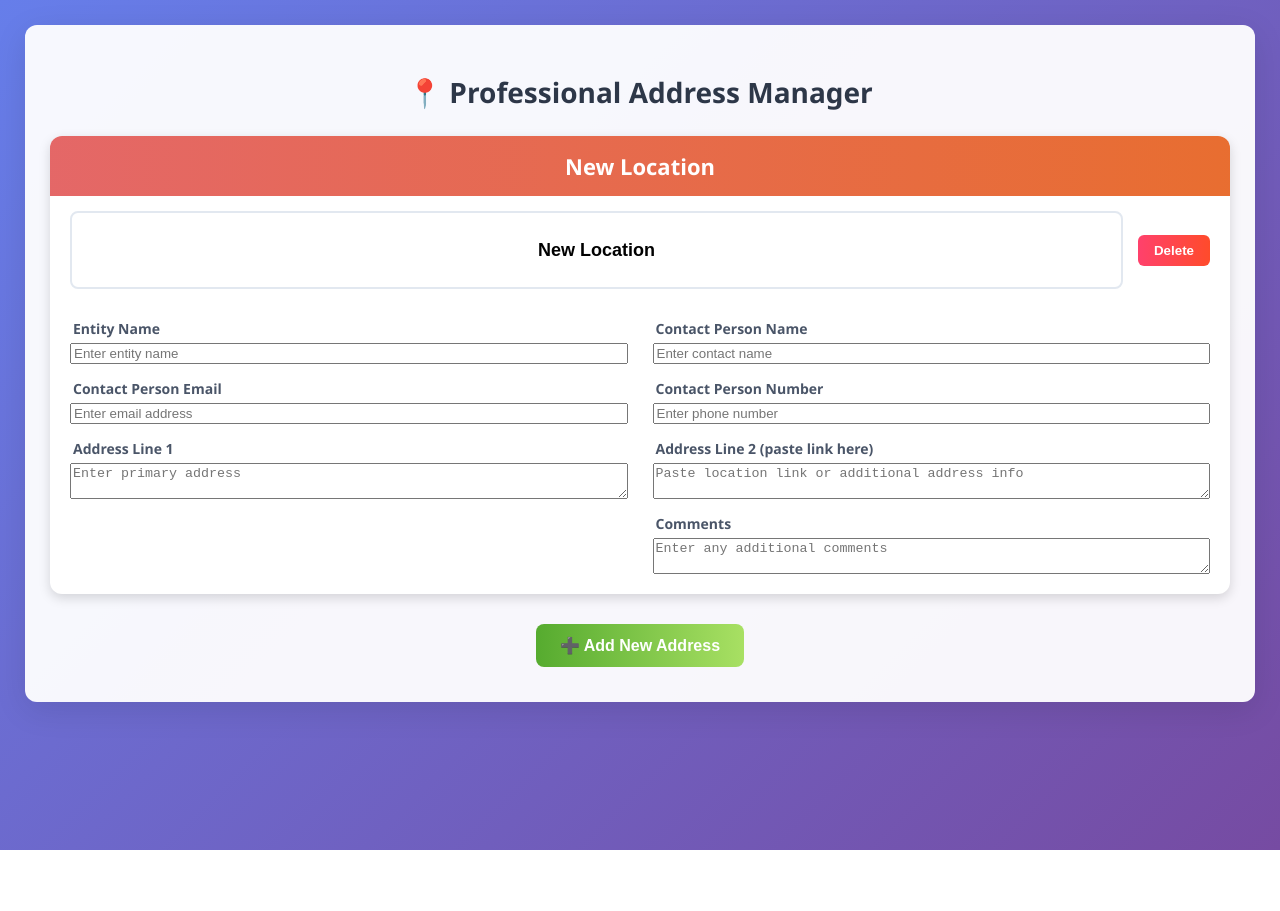
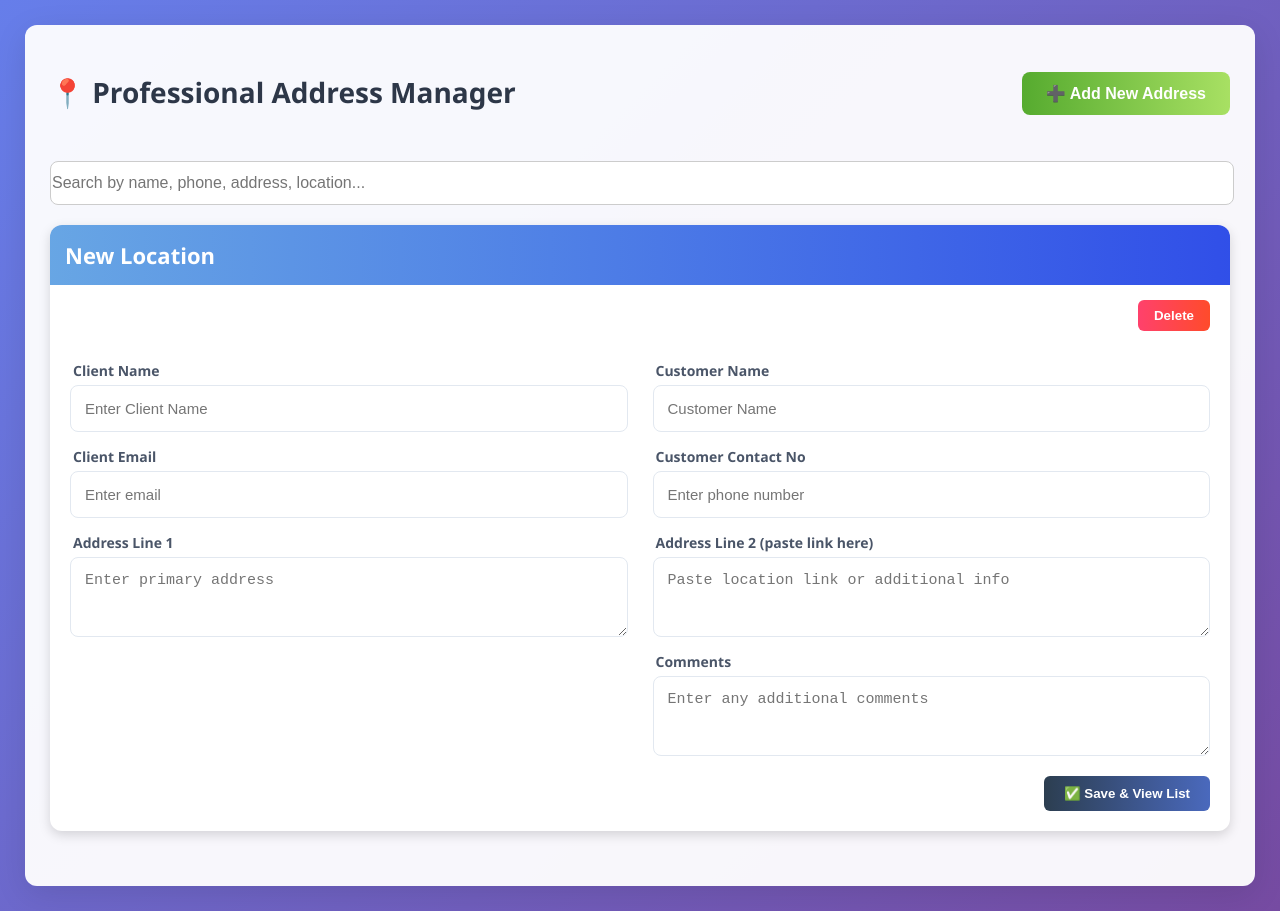
Before and after one commit to Depoter010/Locationfind, a plain HTML site: page index.html in a window 1280 px wide. Both pictures are taken after a click on the button "➕ Add New Address". Before the commit the page ends 850 px from the top, so only its background shows below. Drawn offline with Linux system fonts and the light colour scheme.

Commit message:
Update index.html

```diff
--- a/index.html
+++ b/index.html
@@ -11,7 +11,6 @@
       background: linear-gradient(135deg, #667eea 0%, #764ba2 100%);
       min-height: 100vh;
     }
-
     .container {
       max-width: 1200px;
       margin: 0 auto;
@@ -20,7 +19,6 @@
       padding: 25px;
       box-shadow: 0 8px 32px rgba(0, 0, 0, 0.1);
     }
-
     h2 {
       text-align: center;
       color: #2d3748;
@@ -28,6 +26,19 @@
       font-size: 28px;
       font-weight: 600;
     }
+
+    /* Search Bar */
+    .search-bar {
+      width: 100%;
+      padding: 12px 1px;
+      margin-bottom: 20px;
+      border-radius: 8px;
+      border: 1px solid #ccc;
+      font-size: 16px;
+    }
+
+    .view { display: none; }
+    .view.active { display: block; }
 
     .address-card {
       background: #fff;
@@ -37,19 +48,26 @@
       overflow: hidden;
       transition: transform 0.3s ease, box-shadow 0.3s ease;
     }
-
     .address-card:hover {
       transform: translateY(-5px);
-      box-shadow: 0 8px 20px rgba(0, 0, 0, 0.2);
+      box-shadow: 0 8px 20px rgba(0,0,0,0.2);
     }
 
+    /* Editable Header Style */
     .address-header {
       font-size: 22px;
       font-weight: bold;
       padding: 15px;
       color: #fff;
-      text-align: center;
+      text-align: left;
+      direction: ltr;
+      cursor: text;
       background: linear-gradient(90deg, #FF9A8B 0%, #FF6A88 55%, #FF99AC 100%);
+      transition: background 0.3s;
+    }
+    .address-header:focus {
+      outline: 3px solid #4299e1;
+      outline-offset: -3px;
     }
 
     .address-body {
@@ -59,18 +77,8 @@
       gap: 25px;
     }
 
-    .column {
-      flex: 1;
-      display: flex;
-      flex-direction: column;
-      gap: 15px;
-    }
-
-    .input-group {
-      display: flex;
-      flex-direction: column;
-    }
-
+    .column { flex: 1; display: flex; flex-direction: column; gap: 15px; }
+    .input-group { display: flex; flex-direction: column; }
     .input-label {
       font-size: 14px;
       font-weight: 600;
@@ -88,23 +96,22 @@
       font-size: 15px;
       transition: border-color 0.3s, box-shadow 0.3s;
       box-sizing: border-box;
-      min-height: 50px;
+      min-height: 45px;
     }
-
+    .address-form textarea { min-height: 80px; }
     .address-form input:focus, .address-form textarea:focus {
       outline: none;
       border-color: #4299e1;
-      box-shadow: 0 0 0 3px rgba(66, 153, 225, 0.2);
+      box-shadow: 0 0 0 3px rgba(66,153,225,0.2);
     }
 
     .top-bar {
       display: flex;
-      justify-content: space-between;
+      justify-content: flex-end;
       align-items: center;
       padding: 15px 20px 0;
       margin-bottom: 10px;
     }
-
     .delete-btn {
       background: linear-gradient(to right, #FF416C, #FF4B2B);
       color: #fff;
@@ -115,13 +122,27 @@
       font-weight: 600;
       transition: all 0.3s;
     }
+    .delete-btn:hover { transform: scale(1.05); box-shadow: 0 4px 8px rgba(255,65,108,0.4); }
 
-    .delete-btn:hover {
-      transform: scale(1.05);
-      box-shadow: 0 4px 8px rgba(255, 65, 108, 0.4);
+    .action-bar {
+      display: flex;
+      justify-content: flex-end;
+      gap: 15px;
+      padding: 0 20px 20px;
     }
+    .submit-btn {
+      background: linear-gradient(to right, #2c3e50, #4a69bd);
+      color: #fff;
+      border: none;
+      padding: 10px 20px;
+      border-radius: 6px;
+      cursor: pointer;
+      font-weight: 600;
+      transition: all 0.3s;
+    }
+    .submit-btn:hover { transform: translateY(-2px); box-shadow: 0 4px 8px rgba(44,62,80,0.4); }
 
-    .add-btn {
+    .add-new-header-btn {
       background: linear-gradient(to right, #56ab2f, #a8e063);
       color: #fff;
       border: none;
@@ -130,15 +151,37 @@
       cursor: pointer;
       font-size: 16px;
       font-weight: 600;
-      display: block;
-      margin: 30px auto 10px;
       transition: all 0.3s;
     }
+    .add-new-header-btn:hover { transform: scale(1.02); box-shadow: 0 4px 8px rgba(86,171,47,0.4); }
 
-    .add-btn:hover {
-      transform: scale(1.05);
-      box-shadow: 0 6px 12px rgba(86, 171, 47, 0.4);
+    #listView { padding: 10px 0; }
+    .list-item {
+      display: flex;
+      justify-content: space-between;
+      align-items: center;
+      padding: 15px 20px;
+      margin-bottom: 10px;
+      background: #f7f7f7;
+      border-radius: 8px;
+      border-left: 5px solid #4299e1;
+      transition: background 0.2s;
     }
+    .list-item:hover { background: #f0f0f0; }
+    .list-info { flex-grow: 1; font-size: 16px; color: #2d3748; }
+    .list-info strong { font-weight: 600; color: #1a202c; }
+    .list-actions button { margin-left: 10px; }
+    .view-btn {
+      background: linear-gradient(to right, #4299e1, #63b3ed);
+      color: #fff;
+      border: none;
+      padding: 8px 16px;
+      border-radius: 6px;
+      cursor: pointer;
+      font-weight: 600;
+      transition: all 0.3s;
+    }
+    .view-btn:hover { background: linear-gradient(to right, #3182ce, #4299e1); }
 
     .location-link {
       color: #3182ce;
@@ -150,312 +193,174 @@
       transition: color 0.2s;
       margin-top: 5px;
     }
-
-    .location-link:hover {
-      color: #2c5aa0;
-    }
-
-    .location-input {
-      font-size: 18px;
-      font-weight: bold;
-      text-align: center;
-      margin: 0;
-      padding: 12px;
-      border: 2px solid #e2e8f0;
-      border-radius: 8px;
-      flex-grow: 1;
-      margin-right: 15px;
-      min-height: 50px;
-    }
-
-    /* Print Styles for A4 Landscape */
-    @media print {
-      @page {
-        size: A4 landscape;
-        margin: 15mm;
-      }
-
-      body {
-        background: white !important;
-        margin: 0;
-        padding: 0;
-        font-family: 'Times New Roman', Times, serif;
-      }
-
-      .container {
-        max-width: none;
-        margin: 0;
-        padding: 0;
-        background: white;
-        box-shadow: none;
-      }
-
-      .add-btn, .delete-btn {
-        display: none !important;
-      }
-
-      .address-card {
-        box-shadow: none;
-        border: 1px solid #ddd;
-        margin-bottom: 20px;
-        page-break-inside: avoid;
-      }
-
-      .address-header {
-        background: #f0f0f0 !important;
-        color: black !important;
-        -webkit-print-color-adjust: exact;
-        print-color-adjust: exact;
-      }
-
-      h2 {
-        color: black;
-      }
-
-      .location-link::after {
-        content: " (" attr(href) ")";
-        font-weight: normal;
-        font-size: 12px;
-      }
-    }
+    .location-link:hover { color: #2c5aa0; }
   </style>
 </head>
 <body>
 <div class="container">
+  <div style="display: flex; justify-content: space-between; align-items: center; margin-bottom: 25px;">
       <h2>📍 Professional Address Manager</h2>
+      <button class="add-new-header-btn" onclick="showFormView()">➕ Add New Address</button>
+  </div>
+
+  <input type="text" id="searchInput" class="search-bar" placeholder="Search by name, phone, address, location..." oninput="applySearch()">
+
+  <div id="formView" class="view active">
       <div id="addressContainer"></div>
-    <button class="add-btn" onclick="addAddress()">➕ Add New Address</button>
+  </div>
+
+  <div id="listView" class="view"></div>
 </div>
 
 <script>
 let addresses = JSON.parse(localStorage.getItem("addresses")) || [];
+let activeAddressIndex = -1;
 
-    function saveData() {
-      localStorage.setItem("addresses", JSON.stringify(addresses));
+function saveData() { localStorage.setItem("addresses", JSON.stringify(addresses)); }
+
+function showFormView(index=-1) {
+  document.getElementById('formView').classList.add('active');
+  document.getElementById('listView').classList.remove('active');
+
+  if (index > -1) {
+    activeAddressIndex = index;
+    renderForm(addresses[index], index);
+  } else {
+    activeAddressIndex = addresses.length;
+    const newAddress = { id: Date.now(), entity:"", contactName:"", email:"", phone:"", address1:"", address2:"", location:"New Location", comment:"", status:"draft"};
+    addresses.push(newAddress);
+    saveData();
+    renderForm(newAddress, activeAddressIndex);
+  }
 }
 
-    function renderAddresses() {
+function showListView() {
+  document.getElementById('formView').classList.remove('active');
+  document.getElementById('listView').classList.add('active');
+  activeAddressIndex = -1;
+  renderList();
+}
+
+function renderForm(address, index) {
   const container = document.getElementById("addressContainer");
   container.innerHTML = "";
 
-      addresses.forEach((address, index) => {
   const card = document.createElement("div");
   card.className = "address-card";
 
-        // Colored header with gradient based on index
   const header = document.createElement("div");
   header.className = "address-header";
+  header.setAttribute("contenteditable","true");
+  header.style.direction = "ltr";
+  header.innerText = address.location || "New Location";
+  const hue = (address.location.length * 137.5) % 360;
+  header.style.background = `linear-gradient(90deg, hsl(${hue},70%,65%), hsl(${hue+20},80%,55%))`;
 
-        // Generate different colors for different cards
-        const hue = (index * 137.5) % 360;
-        header.style.background = `linear-gradient(90deg, hsl(${hue}, 70%, 65%), hsl(${hue + 20}, 80%, 55%))`;
-        header.innerText = address.location || "New Location";
+  // Excel-style input update
+  header.addEventListener('input', e => {
+    addresses[index].location = e.target.innerText;
+    saveData();
+    const hue = (e.target.innerText.length * 137.5) % 360;
+    header.style.background = `linear-gradient(90deg, hsl(${hue},70%,65%), hsl(${hue+20},80%,55%))`;
+  });
   card.appendChild(header);
 
-        // Top bar with delete option
   const topBar = document.createElement("div");
   topBar.className = "top-bar";
-
-        const locInput = document.createElement("input");
-        locInput.className = "location-input";
-        locInput.value = address.location || "";
-        locInput.placeholder = "Enter Location Name";
-
-        // Use event listener with debouncing to prevent focus loss
-        let locationTimeout;
-        locInput.addEventListener('input', (e) => {
-          clearTimeout(locationTimeout);
-          locationTimeout = setTimeout(() => {
-            updateField(index, "location", e.target.value);
-          }, 500);
-        });
-
   const delBtn = document.createElement("button");
   delBtn.className = "delete-btn";
   delBtn.innerText = "Delete";
-        delBtn.onclick = () => {
-          if(confirm("Are you sure you want to delete this address?")) {
-            addresses.splice(index, 1);
-            saveData();
-            renderAddresses();
-          }
-        };
-
-        topBar.appendChild(locInput);
+  delBtn.onclick = ()=>{ if(confirm("Are you sure you want to delete this address?")){ addresses.splice(index,1); saveData(); showListView(); } };
   topBar.appendChild(delBtn);
   card.appendChild(topBar);
 
-        // Two column form
   const body = document.createElement("div");
-        body.className = "address-body";
+  body.className = "address-body address-form";
 
-        // Column 1
-        const col1 = document.createElement("div");
-        col1.className = "column";
-
-        // Entity Name
-        const entityGroup = document.createElement("div");
-        entityGroup.className = "input-group";
-        entityGroup.innerHTML = `
-          <div class="input-label">Entity Name</div>
-          <input type="text" placeholder="Enter entity name" value="${escapeHtml(address.entity||"")}"
-            data-index="${index}" data-field="entity">
+  body.innerHTML = `
+    <div class="column">
+      <div class="input-group"><div class="input-label">Client Name</div><input type="text" placeholder="Enter Client Name" value="${escapeHtml(address.entity||'')}" data-index="${index}" data-field="entity"></div>
+      <div class="input-group"><div class="input-label">Client Email</div><input type="email" placeholder="Enter email" value="${escapeHtml(address.email||'')}" data-index="${index}" data-field="email"></div>
+      <div class="input-group"><div class="input-label">Address Line 1</div><textarea placeholder="Enter primary address" data-index="${index}" data-field="address1">${escapeHtml(address.address1||'')}</textarea></div>
+    </div>
+    <div class="column">
+      <div class="input-group"><div class="input-label">Customer Name</div><input type="text" placeholder="Customer Name" value="${escapeHtml(address.contactName||'')}" data-index="${index}" data-field="contactName"></div>
+      <div class="input-group"><div class="input-label">Customer Contact No</div><input type="text" placeholder="Enter phone number" value="${escapeHtml(address.phone||'')}" data-index="${index}" data-field="phone"></div>
+      <div class="input-group"><div class="input-label">Address Line 2 (paste link here)</div><textarea placeholder="Paste location link or additional info" data-index="${index}" data-field="address2">${escapeHtml(address.address2||'')}</textarea></div>
+      <div class="input-group"><div class="input-label">Comments</div><textarea placeholder="Enter any additional comments" data-index="${index}" data-field="comment">${escapeHtml(address.comment||'')}</textarea></div>
+    </div>
   `;
-
-        // Contact Person Email
-        const emailGroup = document.createElement("div");
-        emailGroup.className = "input-group";
-        emailGroup.innerHTML = `
-          <div class="input-label">Contact Person Email</div>
-          <input type="email" placeholder="Enter email address" value="${escapeHtml(address.email||"")}"
-            data-index="${index}" data-field="email">
-        `;
-
-        // Address Line 1
-        const address1Group = document.createElement("div");
-        address1Group.className = "input-group";
-        address1Group.innerHTML = `
-          <div class="input-label">Address Line 1</div>
-          <textarea placeholder="Enter primary address" data-index="${index}" data-field="address1">${escapeHtml(address.address1||"")}</textarea>
-        `;
-
-        col1.appendChild(entityGroup);
-        col1.appendChild(emailGroup);
-        col1.appendChild(address1Group);
-
-        // Column 2
-        const col2 = document.createElement("div");
-        col2.className = "column";
-
-        // Contact Person Name
-        const contactNameGroup = document.createElement("div");
-        contactNameGroup.className = "input-group";
-        contactNameGroup.innerHTML = `
-          <div class="input-label">Contact Person Name</div>
-          <input type="text" placeholder="Enter contact name" value="${escapeHtml(address.contactName||"")}"
-            data-index="${index}" data-field="contactName">
-        `;
-
-        // Contact Person Number
-        const phoneGroup = document.createElement("div");
-        phoneGroup.className = "input-group";
-        phoneGroup.innerHTML = `
-          <div class="input-label">Contact Person Number</div>
-          <input type="text" placeholder="Enter phone number" value="${escapeHtml(address.phone||"")}"
-            data-index="${index}" data-field="phone">
-        `;
-
-        // Address Line 2 (with link support)
-        const address2Group = document.createElement("div");
-        address2Group.className = "input-group";
-        address2Group.innerHTML = `
-          <div class="input-label">Address Line 2 (paste link here)</div>
-          <textarea placeholder="Paste location link or additional address info" data-index="${index}" data-field="address2">${escapeHtml(address.address2||"")}</textarea>
-        `;
-
-        // Comment Field
-        const commentGroup = document.createElement("div");
-        commentGroup.className = "input-group";
-        commentGroup.innerHTML = `
-          <div class="input-label">Comments</div>
-          <textarea placeholder="Enter any additional comments" data-index="${index}" data-field="comment">${escapeHtml(address.comment||"")}</textarea>
-        `;
-
-        col2.appendChild(contactNameGroup);
-        col2.appendChild(phoneGroup);
-        col2.appendChild(address2Group);
-        col2.appendChild(commentGroup);
-
-        body.appendChild(col1);
-        body.appendChild(col2);
   card.appendChild(body);
 
-        // Add link display if address2 contains a URL
-        if (address.address2 && isUrl(address.address2)) {
+  if(address.address2 && isUrl(address.address2)){
     const linkContainer = document.createElement("div");
-          linkContainer.style.padding = "0 20px 15px 20px";
-          linkContainer.innerHTML = `
-            <a class="location-link" href="${escapeHtml(address.address2)}" target="_blank">🌐 Open Location Link</a>
-          `;
+    linkContainer.style.padding="0 20px 15px 20px";
+    linkContainer.innerHTML=`<a class="location-link" href="${escapeHtml(address.address2)}" target="_blank">🌐 Open Location Link</a>`;
     card.appendChild(linkContainer);
   }
 
+  const actionBar=document.createElement("div");
+  actionBar.className="action-bar";
+  const submitBtn=document.createElement("button");
+  submitBtn.className="submit-btn";
+  submitBtn.innerText="✅ Save & View List";
+  submitBtn.onclick=()=>{ addresses[index].status='submitted'; saveData(); showListView(); };
+  actionBar.appendChild(submitBtn);
+  card.appendChild(actionBar);
+
   container.appendChild(card);
-      });
-
-      // Add event listeners to all input fields
   attachInputEvents();
 }
 
-    function isUrl(string) {
-      try {
-        new URL(string);
-        return true;
-      } catch (_) {
-        return false;
-      }
-    }
-
-    function escapeHtml(unsafe) {
-      if (!unsafe) return '';
-      return unsafe
-        .toString()
-        .replace(/&/g, "&amp;")
-        .replace(/</g, "&lt;")
-        .replace(/>/g, "&gt;")
-        .replace(/"/g, "&quot;")
-        .replace(/'/g, "&#039;");
-    }
-
-    function attachInputEvents() {
-      // Use event delegation for efficient input handling
-      document.querySelectorAll('input, textarea').forEach(element => {
-        if (element.hasAttribute('data-index')) {
-          // Remove existing event listeners to prevent duplicates
-          element.replaceWith(element.cloneNode(true));
-        }
-      });
-
-      // Reattach events to all inputs
-      document.addEventListener('input', function(e) {
-        if (e.target.matches('input, textarea') && e.target.hasAttribute('data-index')) {
-          const index = parseInt(e.target.getAttribute('data-index'));
-          const field = e.target.getAttribute('data-field');
-          const value = e.target.value;
-
-          updateField(index, field, value);
-        }
+// Attach Excel-style input events without rerendering
+function attachInputEvents(){
+  const container=document.getElementById('addressContainer');
+  container.querySelectorAll('input,textarea').forEach(inp=>{
+    inp.oninput=e=>{
+      const i=parseInt(inp.dataset.index);
+      const field=inp.dataset.field;
+      addresses[i][field]=e.target.value;
+      saveData();
+    };
+    inp.onkeydown=e=>e.stopPropagation();
   });
 }
 
-    function updateField(index, field, value) {
-      addresses[index][field] = value;
-      saveData();
-
-      // Only re-render if location changed (for header) or address2 changed (for link display)
-      if (field === 'location' || field === 'address2') {
-        renderAddresses();
-      }
+function renderList(filtered=[]){
+  const container=document.getElementById("listView");
+  container.innerHTML="";
+  const data=filtered.length>0 ? filtered : addresses.filter(a=>a.status==='submitted'||!a.status);
+  if(data.length===0){ container.innerHTML=`<p style="text-align:center; padding:30px; color:#777;">No submitted addresses found.</p>`; return; }
+  data.forEach(address=>{
+    const originalIndex=addresses.findIndex(a=>a.id===address.id);
+    const item=document.createElement("div");
+    item.className="list-item";
+    const info=document.createElement("div");
+    info.className="list-info";
+    info.innerHTML=`<strong>${escapeHtml(address.location||'N/A')}</strong> - ${escapeHtml(address.entity||'No Entity')} <span style="color:#888;">(${escapeHtml(address.contactName||'No Contact')})</span>`;
+    const actions=document.createElement("div");
+    actions.className="list-actions";
+    const viewBtn=document.createElement("button");
+    viewBtn.className="view-btn"; viewBtn.innerText="View/Edit"; viewBtn.onclick=()=>showFormView(originalIndex);
+    const delBtn=document.createElement("button");
+    delBtn.className="delete-btn"; delBtn.innerText="Delete"; delBtn.onclick=()=>{ if(confirm(`Delete ${address.location}?`)){ addresses.splice(originalIndex,1); saveData(); renderList(); } };
+    actions.appendChild(viewBtn); actions.appendChild(delBtn);
+    item.appendChild(info); item.appendChild(actions); container.appendChild(item);
+  });
 }
 
-    function addAddress() {
-      addresses.push({
-        entity: "",
-        contactName: "",
-        email: "",
-        phone: "",
-        address1: "",
-        address2: "",
-        location: "New Location",
-        comment: "",
-        color: "#007BFF"
-      });
-      saveData();
-      renderAddresses();
+function escapeHtml(unsafe){ if(!unsafe) return ''; return unsafe.toString().replace(/&/g,"&amp;").replace(/</g,"&lt;").replace(/>/g,"&gt;").replace(/"/g,"&quot;").replace(/'/g,"&#039;"); }
+function isUrl(str){ try{new URL(str); return true;}catch{return false;} }
+
+function applySearch(){
+  const q=document.getElementById("searchInput").value.toLowerCase();
+  if(!q){ renderList(); return; }
+  const filtered=addresses.filter(a=>[a.location,a.entity,a.contactName,a.phone,a.address1,a.address2].some(f=>f&&f.toLowerCase().includes(q)));
+  renderList(filtered);
 }
 
-    // Initialize
-    renderAddresses();
+if(addresses.filter(a=>a.status==='submitted'||!a.status).length>0) showListView();
+else showFormView();
 </script>
 </body>
 </html>
```
Lines whose indentation alone changed are shown as unchanged.
